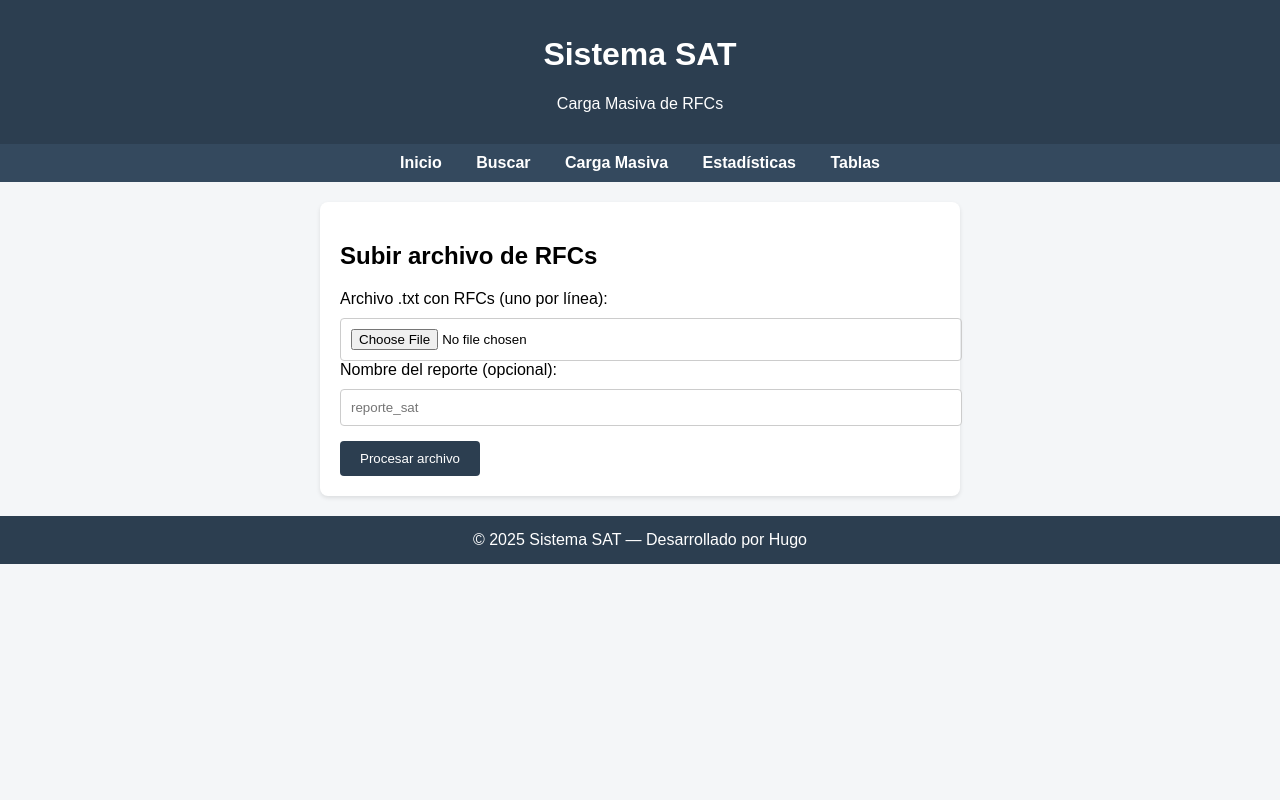
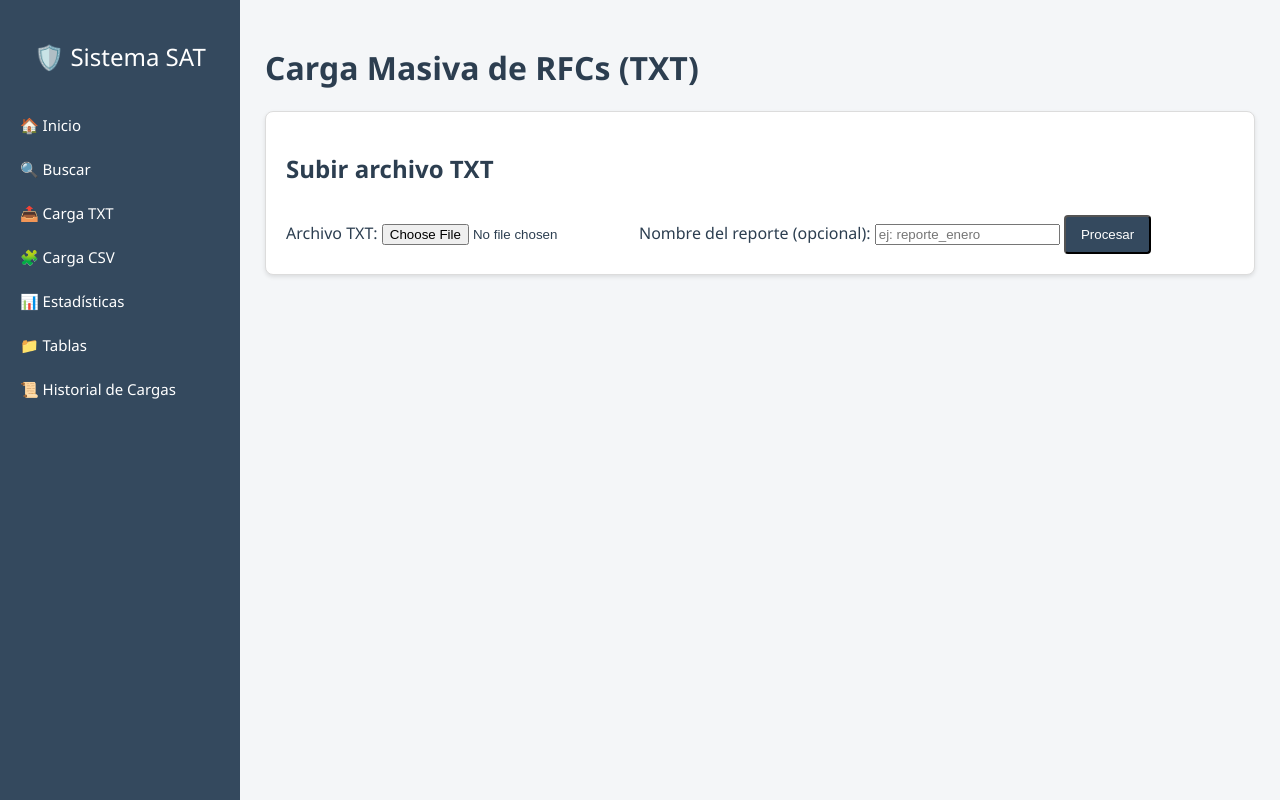
Before and after one commit to hagiordani/pandas, a Flask app: template templates/carga_masiva.html in a window 1280 px wide. Run offline with Flask 3, Linux system fonts and the light colour scheme; the template is opened without the code that fills it, so the values that code supplies are empty.

Commit message:
Update carga_masiva.html

```diff
--- a/templates/carga_masiva.html
+++ b/templates/carga_masiva.html
@@ -1,90 +1,26 @@
-<!DOCTYPE html>
-<html lang="es">
-<head>
-  <meta charset="UTF-8">
-  <title>Carga Masiva — Sistema SAT</title>
-  <meta name="viewport" content="width=device-width, initial-scale=1">
-  <style>
-    body { font-family: Arial; background: #f4f6f8; margin: 0; }
-    header, footer { background: #2c3e50; color: white; padding: 15px; text-align: center; }
-    nav { background: #34495e; padding: 10px; text-align: center; }
-    nav a { color: white; margin: 0 15px; text-decoration: none; font-weight: bold; }
-    main { padding: 20px; }
-    .box {
-      background: white;
-      padding: 20px;
-      border-radius: 8px;
-      max-width: 600px;
-      margin: auto;
-      box-shadow: 0 2px 4px rgba(0,0,0,0.1);
-    }
-    input[type="text"], input[type="file"] {
-      width: 100%;
-      padding: 10px;
-      margin-top: 10px;
-      border-radius: 4px;
-      border: 1px solid #ccc;
-    }
-    button {
-      margin-top: 15px;
-      padding: 10px 20px;
-      background: #2c3e50;
-      color: white;
-      border: none;
-      border-radius: 4px;
-      cursor: pointer;
-    }
-    .alert {
-      padding: 10px;
-      margin-top: 10px;
-      border-radius: 4px;
-    }
-    .alert-danger { background: #e74c3c; color: white; }
-    .alert-success { background: #2ecc71; color: white; }
-  </style>
-</head>
-<body>
+{% extends "base.html" %}
+{% block content %}
 
-<header>
-  <h1>Sistema SAT</h1>
-  <p>Carga Masiva de RFCs</p>
-</header>
+<h1>Carga Masiva de RFCs (TXT)</h1>
 
-<nav>
-  <a href="/">Inicio</a>
-  <a href="/search">Buscar</a>
-  <a href="/carga_masiva">Carga Masiva</a>
-  <a href="/estadisticas">Estadísticas</a>
-  <a href="/tablas">Tablas</a>
-</nav>
-
-<main>
-  <div class="box">
-    <h2>Subir archivo de RFCs</h2>
+<div class="card">
+  <h2>Subir archivo TXT</h2>
 
   {% with messages = get_flashed_messages(with_categories=true) %}
-      {% if messages %}
     {% for category, message in messages %}
       <div class="alert alert-{{ category }}">{{ message }}</div>
     {% endfor %}
-      {% endif %}
   {% endwith %}
 
   <form method="POST" enctype="multipart/form-data">
-      <label>Archivo .txt con RFCs (uno por línea):</label>
-      <input type="file" name="archivo" required>
+    <label>Archivo TXT:</label>
+    <input type="file" name="archivo" accept=".txt" required>
 
     <label>Nombre del reporte (opcional):</label>
-      <input type="text" name="nombre_reporte" placeholder="reporte_sat">
+    <input type="text" name="nombre_reporte" placeholder="ej: reporte_enero">
 
-      <button type="submit">Procesar archivo</button>
+    <button class="btn">Procesar</button>
   </form>
 </div>
-</main>
 
-<footer>
-  &copy; {{ now.year }} Sistema SAT — Desarrollado por Hugo
-</footer>
-
-</body>
-</html>
+{% endblock %}
```
Lines whose indentation alone changed are shown as unchanged.
